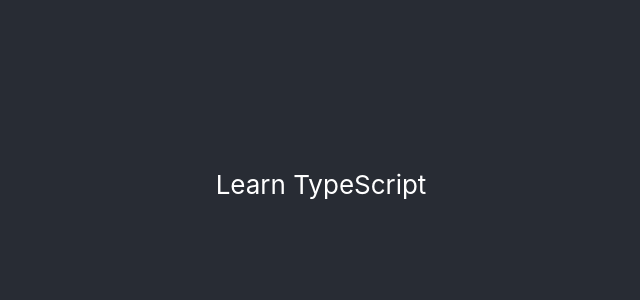
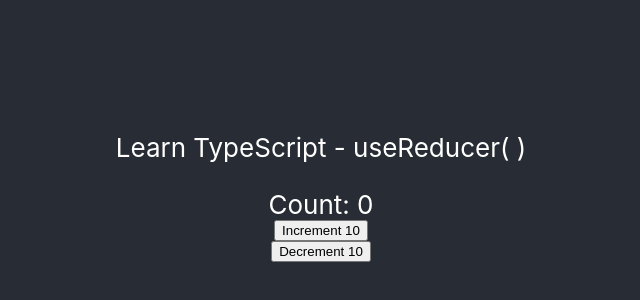
Before and after one commit to karanmann/learn-react-typescript, a React (Create React App) app: page / in a window 1280 px wide. Shown: the part 216-516 px from the top of the page, without its empty margins (319-959 px from the left). Built offline with nearby package versions, Linux system fonts and the light colour scheme.

Commit message:
useReducer in TypeScript

```diff
--- a/src/App.tsx
+++ b/src/App.tsx
@@ -1,9 +1,11 @@
 import './App.css';
+import { Counter } from './components/Counter';
 
 function App() {
   return (
     <div className="App">
-      <p>Learn TypeScript</p>
+      <p>Learn TypeScript - useReducer( )</p>
+      <Counter />
     </div>
   );
 }
--- /dev/null
+++ b/src/components/Counter.tsx
@@ -0,0 +1,38 @@
+import { useReducer } from "react";
+
+const initialState = { count: 0 };
+
+type CounterState = {
+  count: number
+}
+
+type CounterAction = {
+  type: string,
+  payload: number
+}
+
+const reducer = (state: CounterState, action: CounterAction) => {
+  switch (action.type) {
+    case "increment":
+      return { count: state.count + action.payload };
+    case "decrement":
+      return { count: state.count - action.payload };
+    default:
+      return state;
+  }
+};
+
+export const Counter = () => {
+  const [state, dispatch] = useReducer(reducer, initialState);
+  return (
+    <>
+      Count: {state.count}
+      <button onClick={() => dispatch({ type: "increment", payload: 10 })}>
+        Increment 10
+      </button>
+      <button onClick={() => dispatch({ type: "decrement", payload: 10 })}>
+        Decrement 10
+      </button>
+    </>
+  );
+};
```
